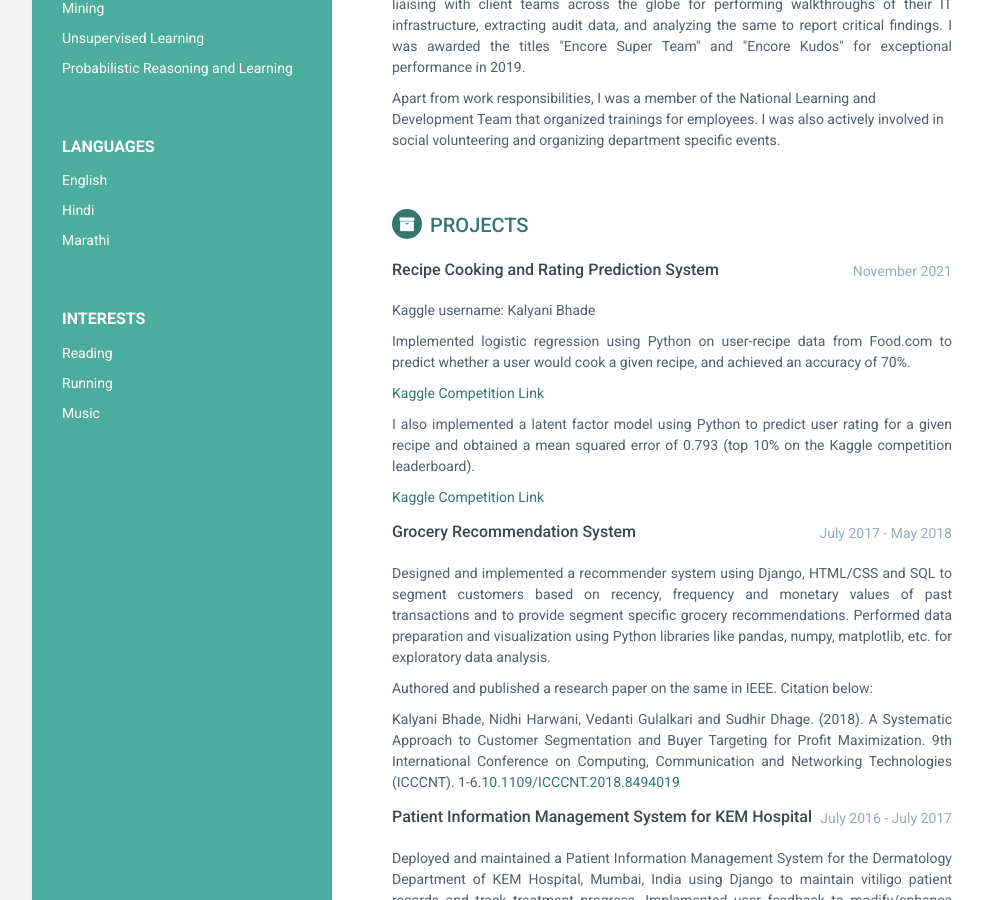
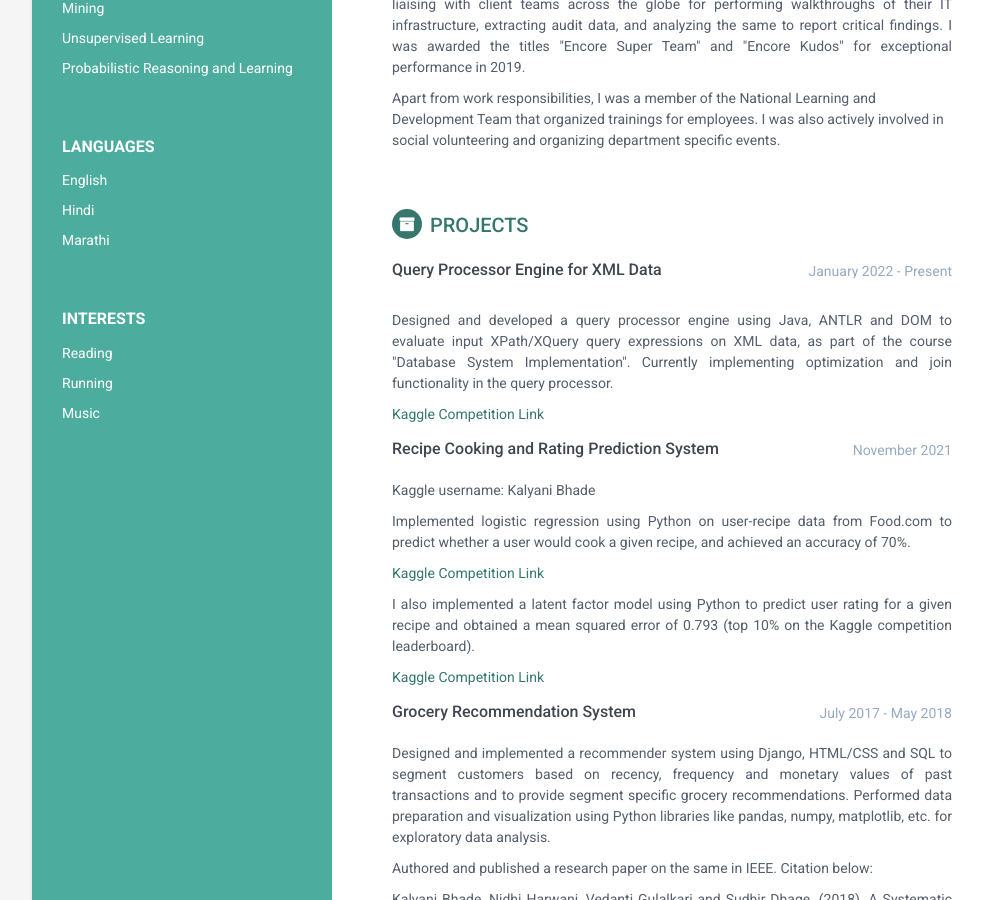
Before and after one commit to KalyaniBhade/digital-resume, a Jekyll site: the page built from index.html, in a window 1280 px wide and 900 px high, scrolled down 979 px. Shown: the whole window, without its empty margins (118-1101 px from the left). Built offline with Jekyll 4.4.1, drawn with Linux system fonts in a browser that asks for light colours.

Commit message:
Added XQuery project

```diff
--- a/_includes/projects.html
+++ b/_includes/projects.html
@@ -1,5 +1,17 @@
 <section class="section projects-section">
                 <h2 class="section-title"><i class="fa fa-archive"></i>Projects</h2>
+
+                <div class="item">
+                    <div class="upper-row">
+                        <h3 class="job-title">Query Processor Engine for XML Data</h3>
+                        <div class="time">January 2022 - Present</div>
+                    </div>
+                    <br>
+                    <p style="text-align:justify"></p>
+                    <p style="text-align:justify">Designed and developed a query processor engine using Java, ANTLR and DOM to evaluate input XPath/XQuery query expressions on XML data, as part of the course "Database System Implementation". Currently implementing optimization and join functionality in the query processor.
+</p>
+                    <p><a href = "https://www.kaggle.com/c/cse258-recipe-rating-prediction/leaderboard">Kaggle Competition Link</a></p>
+                </div>
 
                 <div class="item">
                     <div class="upper-row">
```
